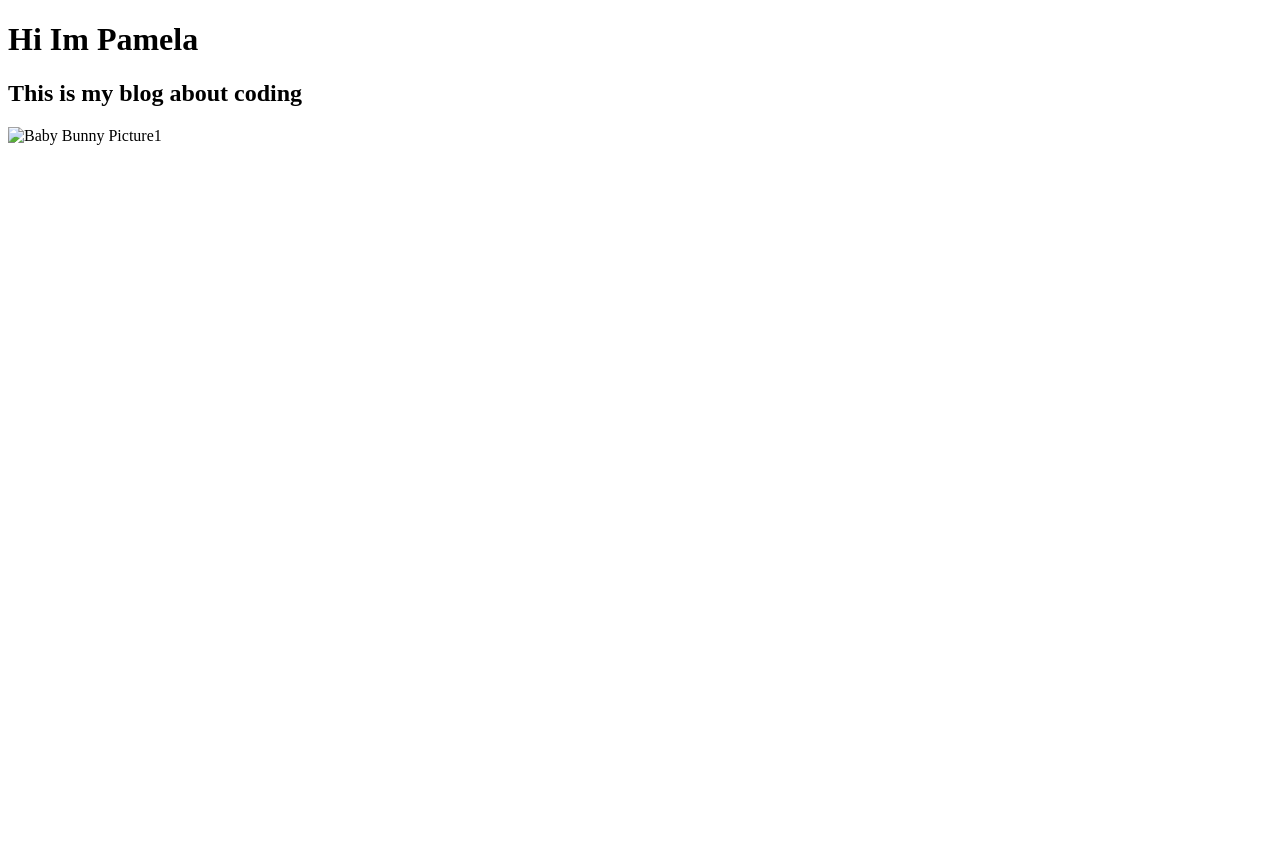
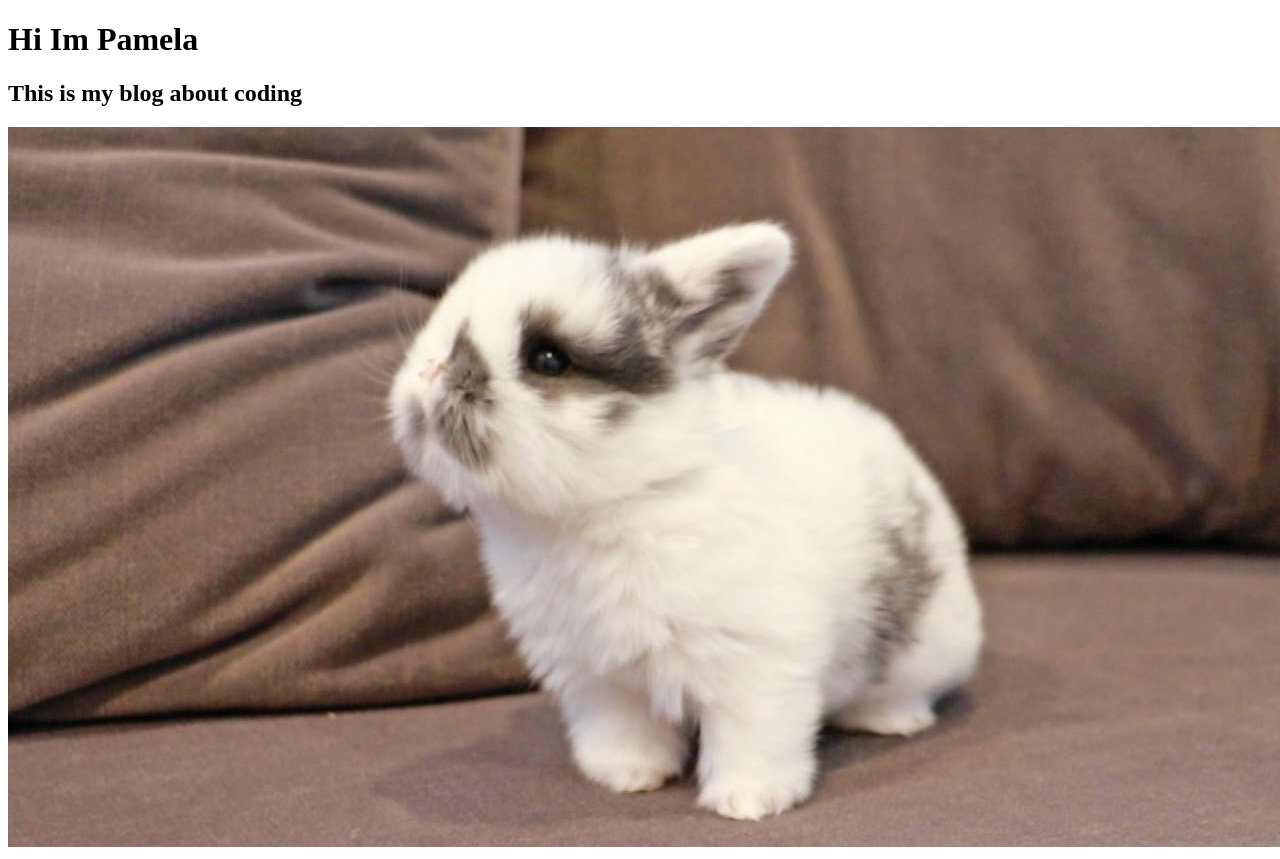
Before and after one commit to Ladymissp/ladymissp.github.io, a plain HTML site: page index.html in a window 1280 px wide. Before the commit the page ends 800 px from the top, so only its background shows below. Drawn offline with Linux system fonts and the light colour scheme.

Commit message:
adding image

```diff
--- a/index.html
+++ b/index.html
@@ -9,7 +9,7 @@
 <body>
 <h1>Hi Im Pamela</h1>
 <h2>This is my blog about coding</h2>
-<img src=".src/img/bunny.jpg" alt="Baby Bunny Picture1">
+<img src="./src/img/bunny.jpg" alt="Baby Bunny Picture1">
 
 </body>
 </html>
```
